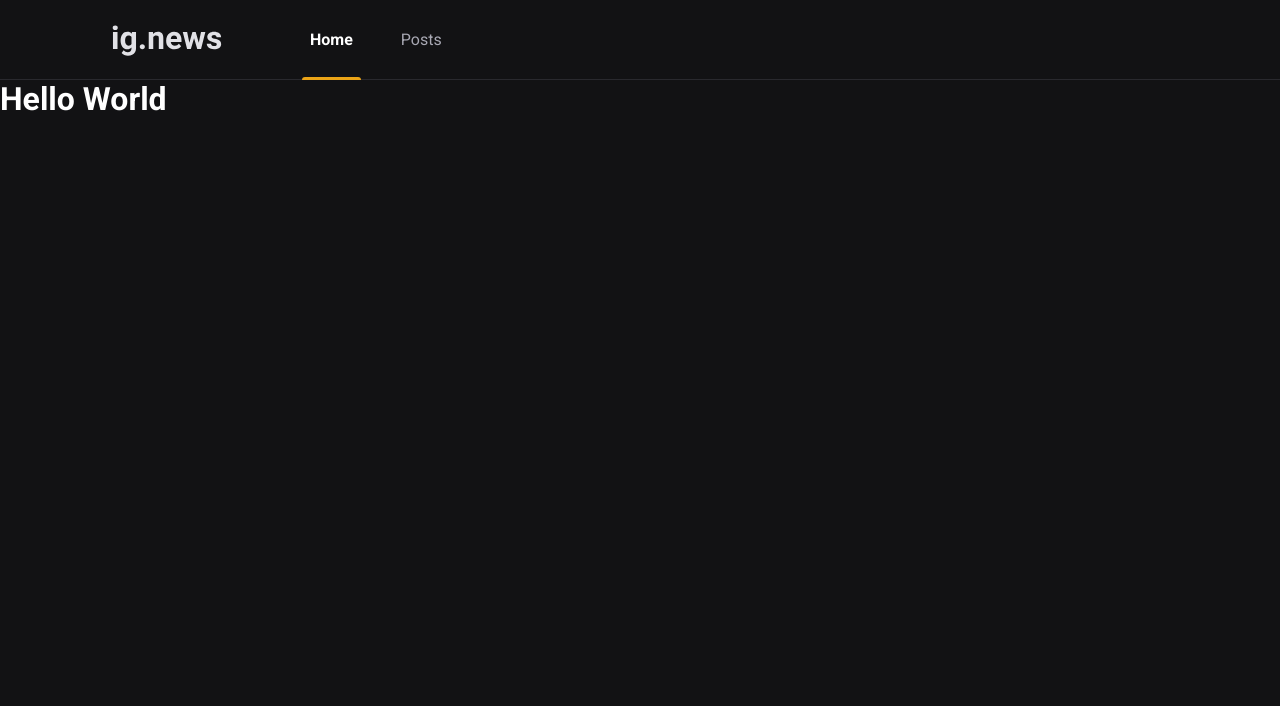
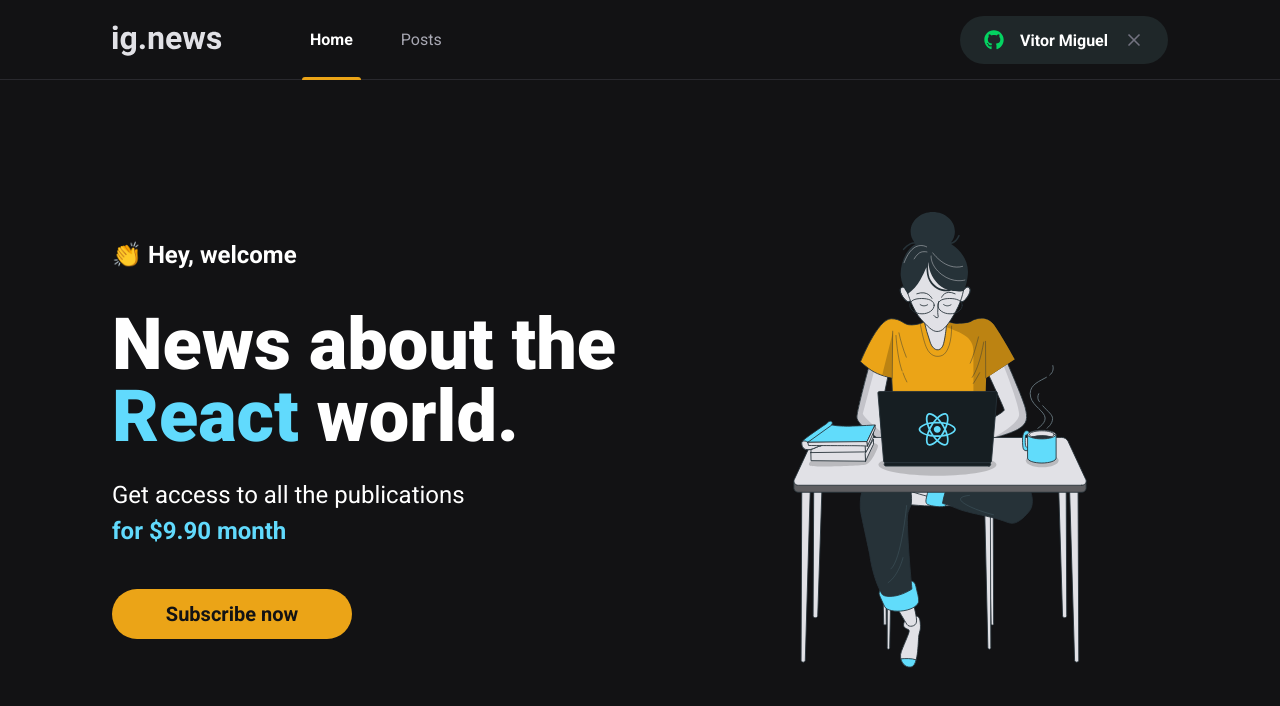
Before and after one commit to vitorsat/ignews, a Next.js app: page / in a window 1280 px wide. Shown: the top 706 px of the page. Built offline with nearby package versions, Linux system fonts and the light colour scheme.

Commit message:
feat: add home, signInButton and subscribeButton

```diff
--- a/package.json
+++ b/package.json
@@ -12,6 +12,7 @@
     "next": "12.1.6",
     "react": "18.1.0",
     "react-dom": "18.1.0",
+    "react-icons": "^4.4.0",
     "sass": "^1.52.1"
   },
   "devDependencies": {
--- a/src/components/Header/index.tsx
+++ b/src/components/Header/index.tsx
@@ -1,5 +1,6 @@
 import styles from './styles.module.scss'
 import Image from 'next/image';
+import { SignInButton } from '../SignInButton';
 
 export function Header() {
   return(
@@ -10,6 +11,8 @@
           <a className={styles.active}>Home</a>
           <a>Posts</a>
         </nav>
+
+        <SignInButton />
       </div>
     </header>
   )
--- a/src/components/Header/styles.module.scss
+++ b/src/components/Header/styles.module.scss
@@ -52,4 +52,8 @@
       }
     }
   }
+
+  button {
+    margin-left: auto;
+  }
 }
--- /dev/null
+++ b/src/components/SignInButton/index.tsx
@@ -0,0 +1,20 @@
+import { FaGithub } from 'react-icons/fa'
+import {FiX} from 'react-icons/fi'
+import styles from './styles.module.scss'
+
+export function SignInButton() {
+  const isUserLoggedIn = true
+
+  return isUserLoggedIn ? (
+    <button type='button' className={styles.signInButton}>
+    <FaGithub color='#04d361'/>
+    Vitor Miguel
+    <FiX color="#737380" className={styles.closeIcon} />
+  </button>
+  ) : (
+    <button type='button' className={styles.signInButton}>
+      <FaGithub color='#eba417'/>
+      Sign in with GitHub
+    </button>
+  )
+}
--- /dev/null
+++ b/src/components/SignInButton/styles.module.scss
@@ -0,0 +1,33 @@
+.signInButton {
+  height: 3rem;
+  border-radius: 3rem;
+  background: var(--gray-850);
+  border: 0;
+  padding: 0 1.5rem;
+
+  display: flex;
+  align-items: center;
+  justify-content: center;
+
+  color: var(--white);
+  font-weight: bold;
+
+  svg {
+    width: 20px;
+    height: 20px;
+  }
+
+  svg:first-child {
+    margin-right: 1rem;
+  }
+
+  svg.closeIcon {
+    margin-left: 1rem;
+  }
+
+  transition: filter 0.2;
+
+  &:hover {
+    filter: brightness(0.8);
+  }
+}
--- /dev/null
+++ b/src/components/SubscribeButton/index.tsx
@@ -0,0 +1,11 @@
+import styles from './styles.module.scss'
+
+export function SubscribeButton() {
+  return (
+    <button type='button'
+    className={styles.subscribeButton}
+    >
+      Subscribe now
+    </button>
+  )
+}
--- /dev/null
+++ b/src/components/SubscribeButton/styles.module.scss
@@ -0,0 +1,20 @@
+.subscribeButton {
+  height: 50px;
+  width: 15rem;
+  border: 0;
+  border-radius: 2rem;
+  background: var(--yellow-500);
+  color: var(--gray-900);
+  font-size: 1.25rem;
+  font-weight: bold;
+
+  display: flex;
+  align-items: center;
+  justify-content: center;
+
+  transition: filter 0.2s;
+
+  &:hover {
+    filter: brightness(0.8);
+  }
+}
--- /dev/null
+++ b/src/pages/home.module.scss
@@ -0,0 +1,49 @@
+.contentContainer {
+  max-width: 1120px;
+  margin: 0 auto;
+  padding: 0 2rem;
+  height: calc(100vh - 5rem);
+
+  display: flex;
+  align-items: center;
+  justify-content: space-between;
+}
+
+.hero {
+  max-width: 600px;
+
+  span {
+    font-size: 1.5rem;
+    font-weight: bold;
+  }
+
+  h1 {
+    font-size: 4.5rem;
+    line-height: 4.5rem;
+    font-weight: 900;
+    margin-top: 2.5rem;
+
+    span {
+      font-size: 4.5rem;
+      line-height: 4.5rem;
+      font-weight: 900;
+      margin-top: 2.5rem;
+      color: var(--cyan-500);
+    }
+  }
+
+    p {
+      font-size: 1.5rem;
+      line-height: 2.25rem;
+      margin-top: 1.5rem;
+
+      span {
+        color: var(--cyan-500);
+        font-weight: bold;
+      }
+    }
+
+    button {
+      margin-top: 2.5rem;
+    }
+}
--- a/src/pages/index.tsx
+++ b/src/pages/index.tsx
@@ -1,15 +1,31 @@
 import type { NextPage } from 'next'
 import Head from 'next/head'
+import Image from 'next/image';
+import { SubscribeButton } from '../components/SubscribeButton';
 
+import styles from './home.module.scss'
 
 const Home: NextPage = () => {
   return (
     <>
     <Head>
-      <title>Inicio | ig.news</title>
+      <title>Home | ig.news</title>
     </Head>
 
-      <h1>Hello World</h1>
+    <main className={styles.contentContainer}>
+      <section className={styles.hero}>
+        <span>👏 Hey, welcome</span>
+        <h1>News about the <span>React</span> world.</h1>
+        <p>
+          Get access to all the publications <br />
+          <span>for $9.90 month</span>
+        </p>
+        <SubscribeButton />
+      </section>
+
+      <Image src='/images/avatar.svg' alt="Girl coding" width="500" height="500"/>
+    </main>
+
     </>
   )
 }
--- a/styles/global.scss
+++ b/styles/global.scss
@@ -10,6 +10,7 @@
   --gray-100: #e1e1e6;
   --gray-300: #a8a8b3;
   --gray-800: #29292e;
+  --gray-850: #1f2729;
   --gray-900: #121214;
 
   --cyan-500: #61dafd;
```
Also changed, not shown: 1 other file (tests, documents, lock files or other folders).
